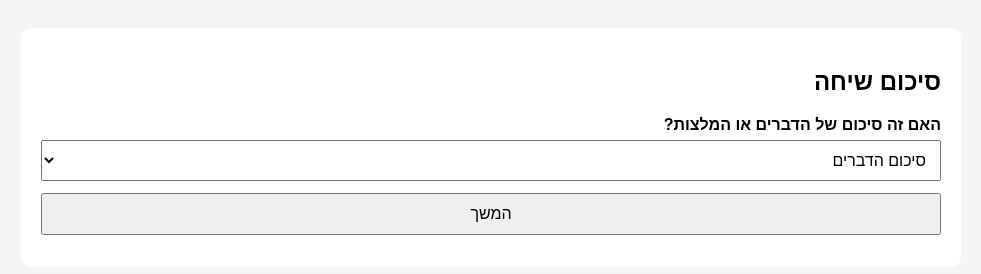
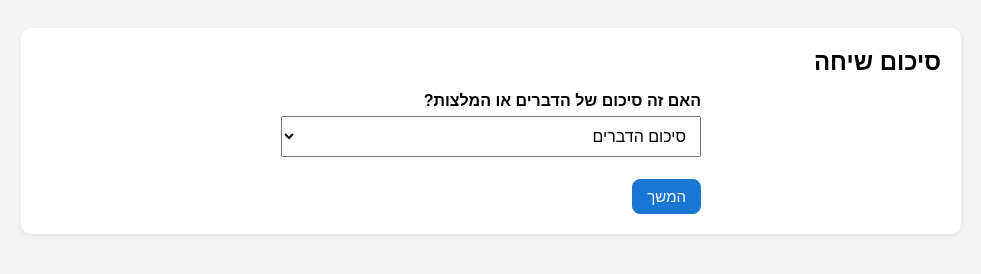
Before and after one commit to matanexcell-lab/conversation-summary, a plain HTML site: page index.html in a window 1280 px wide. Shown: the whole page, without its empty margins (149-1130 px from the left). Drawn offline with Linux system fonts and the light colour scheme.

Commit message:
Update index.html

```diff
--- a/index.html
+++ b/index.html
@@ -2,31 +2,88 @@
 <html lang="he">
 <head>
 <meta charset="UTF-8">
+<meta name="viewport" content="width=device-width, initial-scale=1">
 <title>סיכום שיחה</title>
 <style>
-body{direction:rtl;font-family:Arial;background:#f5f5f5;padding:20px}
-.box{background:#fff;max-width:900px;margin:auto;padding:20px;border-radius:10px}
+body{
+  direction:rtl;
+  font-family:Arial, sans-serif;
+  background:#f5f5f5;
+  padding:20px;
+}
+.box{
+  background:#fff;
+  max-width:900px;
+  margin:auto;
+  padding:20px;
+  border-radius:10px;
+  box-shadow:0 2px 6px rgba(0,0,0,0.08);
+}
+h2{margin-top:0;margin-bottom:16px;}
 label{font-weight:bold;display:block;margin-bottom:6px}
-input,select,button{width:100%;padding:10px;font-size:16px;margin-bottom:12px;box-sizing:border-box}
-button{cursor:pointer}
-pre{background:#eee;padding:12px;white-space:pre-wrap;border-radius:8px}
-.secondary{background:#eee}
-.btn-row{display:flex;gap:8px;justify-content:flex-start}
-.btn-row button{flex:0 0 auto}
+#step{
+  max-width:420px;
+  margin:0 auto 10px;
+}
+input,select{
+  width:100%;
+  padding:10px;
+  font-size:16px;
+  margin-bottom:12px;
+  box-sizing:border-box;
+}
+button{
+  cursor:pointer;
+  font-size:15px;
+  padding:8px 14px;
+  margin-bottom:0;
+  width:auto;
+  border-radius:8px;
+  border:1px solid #ccc;
+  background:#fafafa;
+}
+button.primary{
+  background:#1976d2;
+  border-color:#1976d2;
+  color:#fff;
+}
+button.secondary{
+  background:#eee;
+}
+.btn-row{
+  max-width:420px;
+  margin:4px auto 0;
+  display:flex;
+  gap:8px;
+  justify-content:flex-start;
+}
+pre{
+  background:#eee;
+  padding:12px;
+  white-space:pre-wrap;
+  border-radius:8px;
+  max-height:60vh;
+  overflow:auto;
+}
+#copyBtn,#resetBtn{
+  margin-top:8px;
+}
 </style>
 </head>
 <body>
 
 <div class="box">
   <h2 id="title">סיכום שיחה</h2>
+
   <div id="step"></div>
+
   <div class="btn-row">
     <button id="backBtn" class="secondary" style="display:none">חזרה</button>
-    <button id="nextBtn">המשך</button>
+    <button id="nextBtn" class="primary">המשך</button>
   </div>
 
   <pre id="output" style="display:none"></pre>
-  <button id="copyBtn" style="display:none">📋 העתק</button>
+  <button id="copyBtn" style="display:none" class="primary">📋 העתק</button>
   <button id="resetBtn" class="secondary" style="display:none">🔁 סיום</button>
 </div>
 
@@ -134,10 +191,9 @@
 
 /* ========= שדות קלט ========= */
 
-// קלט רגיל (חובה, חוץ מ-isFirst)
+// קלט רגיל
 function askInput(label,key,isFirst=false,done){
   updateTitle();
-  // אם אנחנו בשלב בתוך זרימה – לאפשר חזרה
   const inFlow = (flow && flow.length>0);
   setupBackButton(inFlow);
 
@@ -161,10 +217,9 @@
   };
 }
 
-// קלט לא חובה (לסיבות בהמלצות)
+// קלט אופציונלי (סיבות להמלצה)
 function askOptionalInput(label,done){
   updateTitle();
-  // סיבות להמלצה – גם הן אחרי פעולה, לא חלק מה-flow, אז אין חזרה פה
   setupBackButton(false);
 
   step.innerHTML = `<label>${label}</label><input id="value">`;
@@ -174,7 +229,7 @@
   };
 }
 
-// select לוגי (בלי "אחר")
+// select רגיל
 function askSelect(label,key,options,done){
   updateTitle();
   const inFlow = (flow && flow.length>0);
@@ -191,7 +246,7 @@
   };
 }
 
-// select עם "אחר" + מלל חופשי
+// select עם "אחר"
 function askSelectWithOther(label,key,options,done){
   updateTitle();
   const inFlow = (flow && flow.length>0);
@@ -199,7 +254,6 @@
 
   const prevVal = data[key] || "";
   const allOptions = options.concat(["אחר"]);
-  // אם הערך הקודם לא ברשימה → "אחר" והערך בשדה טקסט
   let selectInitial = allOptions.includes(prevVal) ? prevVal : "אחר";
   let otherInitial = allOptions.includes(prevVal) ? "" : (prevVal || "");
 
@@ -397,14 +451,12 @@
   return t;
 }
 
-// טקסט אמצעי – שכירה / עצמאית
 function empTextMiddle(){
   if(data.empStatus==="שכירה") return ` שכירה תחת המעסיק ${data.employer}`;
   if(data.empStatus==="עצמאית") return ` עצמאית`;
   return "";
 }
 
-// טקסט סוף – הפקדה חודשית לעצמאי
 function selfDepositSuffix(){
   if(data.empStatus==="עצמאית" && data.selfAmount){
     return ` עם הפקדה חודשית של ${data.selfAmount} ₪`;
@@ -412,12 +464,10 @@
   return "";
 }
 
-// האם סוג הפוליסה דורש סכום ביטוח
 function needInsuranceSum(){
   return ["פוליסת חיים","ביטוח בריאות","ביטוח בריאות ומחלות קשות"].includes(data.policyType);
 }
 
-// טקסט סכום ביטוח
 function insuranceSumText(){
   if(needInsuranceSum() && data.insuranceSum){
     return ` בסכום ביטוח של ${data.insuranceSum} ₪`;
@@ -425,7 +475,6 @@
   return "";
 }
 
-// מעבר לפעולה הבאה / סיום
 function advanceToNextAction(){
   if(current < total){
     current++;
@@ -496,7 +545,7 @@
     }
   }
 
-  // אם מצב "המלצות" – לשאול סיבות עבור ההמלצה הזו (לא חובה)
+  // אם מצב "המלצות" – סיבות להמלצה זו
   if(summaryMode === "המלצות"){
     askOptionalInput("רשום את הסיבות להמלצה זו (אם אין, אפשר להשאיר ריק ולהמשיך)", (reason)=>{
       let finalLine = line;
@@ -507,7 +556,6 @@
       advanceToNextAction();
     });
   } else {
-    // סיכום רגיל – בלי סיבות
     results.push(line);
     advanceToNextAction();
   }
```
